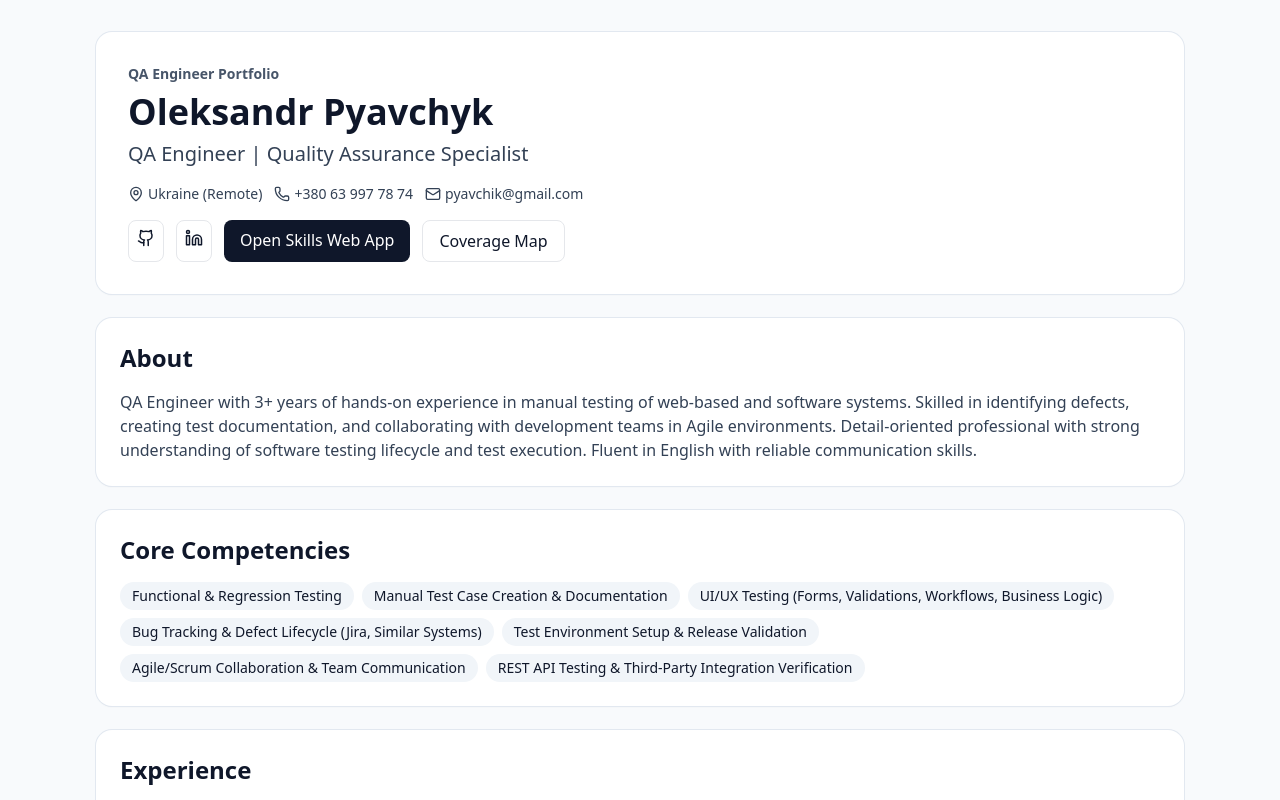
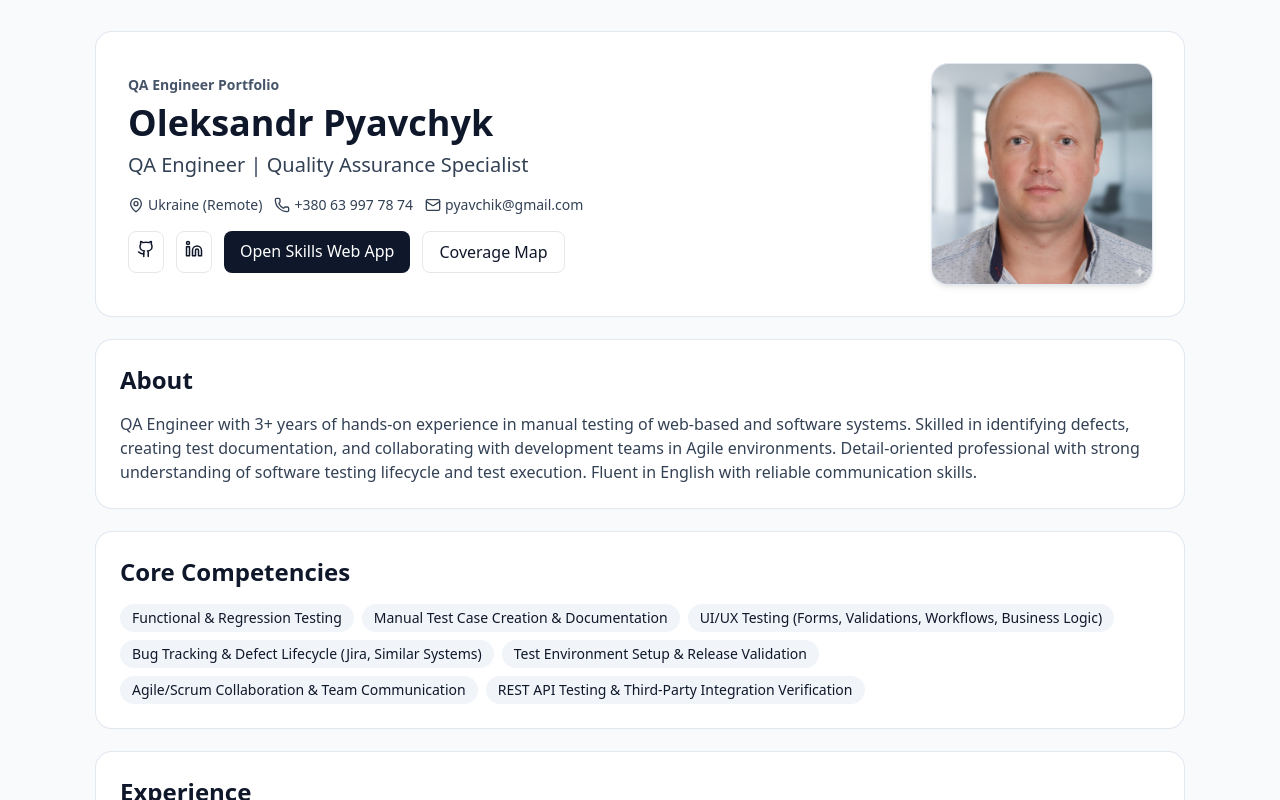
Before and after one commit to anatoliu1610/qa-showcase, a Next.js app: page / in a window 1280 px wide. Shown: the top 800 px of the page. Built offline with nearby package versions, Linux system fonts and the light colour scheme.

Commit message:
Add profile photo to hero section

```diff
--- a/app/page.tsx
+++ b/app/page.tsx
@@ -1,4 +1,5 @@
 import Link from 'next/link';
+import Image from 'next/image';
 import { Github, Linkedin, Mail, Phone, MapPin } from 'lucide-react';
 import { Badge, Card, Section } from '@/components/ui';
 import { Reveal } from '@/components/reveal';
@@ -11,6 +12,8 @@ export default function HomePage() {
   return (
     <main className="mx-auto max-w-6xl space-y-6 p-4 md:p-8">
       <Reveal><section className="rounded-2xl bg-white p-8 shadow-sm ring-1 ring-slate-200">
+        <div className="grid items-center gap-6 md:grid-cols-[1fr_220px]">
+          <div>
             <p className="font-[var(--font-space)] text-sm font-semibold text-slate-600">QA Engineer Portfolio</p>
             <h1 className="mt-2 text-4xl font-bold text-balance">Oleksandr Pyavchyk</h1>
             <p className="mt-2 text-xl text-slate-700">QA Engineer | Quality Assurance Specialist</p>
@@ -19,11 +22,23 @@ export default function HomePage() {
               <a href="tel:+380639977874" className="inline-flex items-center gap-1"><Phone size={16}/>+380 63 997 78 74</a>
               <a href="mailto:pyavchik@gmail.com" className="inline-flex items-center gap-1"><Mail size={16}/>pyavchik@gmail.com</a>
             </div>
-        <div className="mt-4 flex gap-3">
+            <div className="mt-4 flex flex-wrap gap-3">
               <a aria-label="GitHub" href="<PUT_GITHUB_URL_HERE>" className="rounded-lg border p-2 hover:bg-slate-100"><Github size={18}/></a>
               <a aria-label="LinkedIn" href="<PUT_LINKEDIN_URL_HERE>" className="rounded-lg border p-2 hover:bg-slate-100"><Linkedin size={18}/></a>
               <Link href="/skills" className="rounded-lg bg-slate-900 px-4 py-2 text-white hover:bg-slate-700">Open Skills Web App</Link>
               <Link href="/coverage" className="rounded-lg border px-4 py-2 hover:bg-slate-100">Coverage Map</Link>
+            </div>
+          </div>
+          <div className="mx-auto">
+            <Image
+              src="/profile.png"
+              alt="Oleksandr Pyavchyk profile photo"
+              width={220}
+              height={220}
+              className="rounded-2xl object-cover shadow-md ring-1 ring-slate-200"
+              priority
+            />
+          </div>
         </div>
       </section></Reveal>
 
```
Also changed, not shown: public/profile.png (added). Lines whose indentation alone changed are shown as unchanged.
